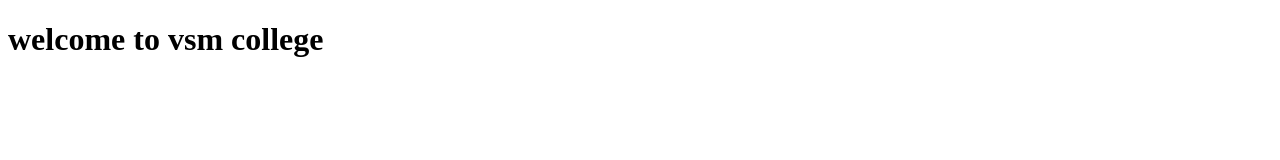
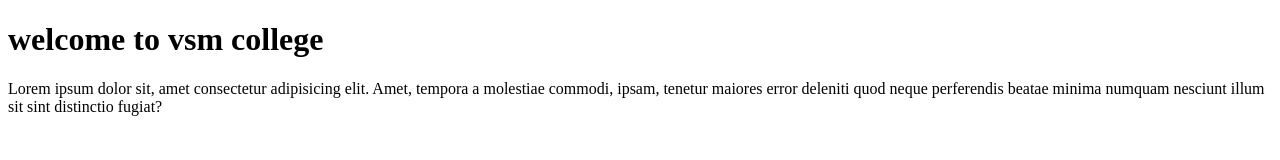
Before and after one commit to AshokKumar7396/vsm-pro, a plain HTML site: page index.html in a window 1280 px wide. Drawn offline with Linux system fonts and the light colour scheme.

Commit message:
v2 of project

```diff
--- a/index.html
+++ b/index.html
@@ -7,5 +7,11 @@
   </head>
   <body>
     <h1>welcome to vsm college</h1>
+    <p>
+      Lorem ipsum dolor sit, amet consectetur adipisicing elit. Amet, tempora a
+      molestiae commodi, ipsam, tenetur maiores error deleniti quod neque
+      perferendis beatae minima numquam nesciunt illum sit sint distinctio
+      fugiat?
+    </p>
   </body>
 </html>
```
